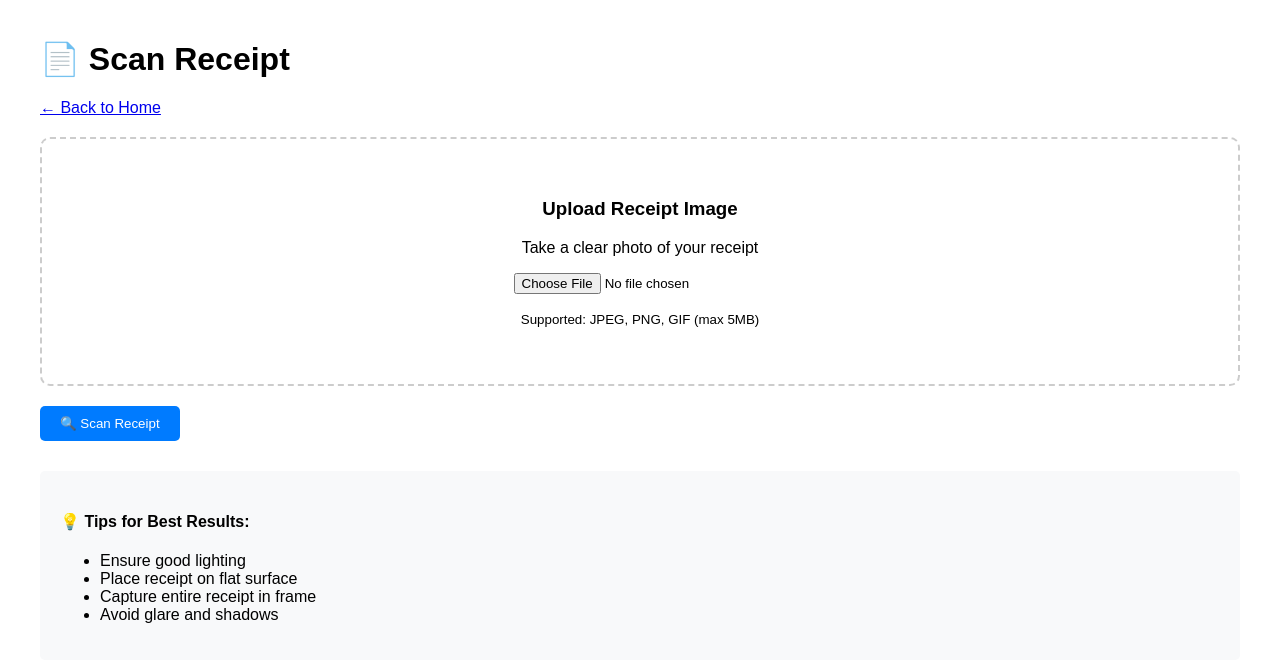
After one commit to n3mo1101/cc6-expense-tracker, a Django app: page /upload-receipt/ in a window 1280 px wide. The commit adds this page. Shown: the top 662 px of the page. Run offline with Django 5.2, Linux system fonts and the light colour scheme; the visitor is signed in with stand-in values (Sample User, id 1).

Commit message:
Added gemini support for receipt scanner

```diff
--- a/projectsite/expense_tracker/urls.py
+++ b/projectsite/expense_tracker/urls.py
@@ -8,4 +8,6 @@ urlpatterns = [
     path('charts/', views.quickchart_dashboard, name='charts'),  # New charts page
     path('login/', auth_views.LoginView.as_view(template_name='expense_tracker/login.html'), name='login'),
     path('logout/', views.logout_view, name='logout'),
+    path('upload-receipt/', views.upload_receipt, name='upload_receipt'),
+    path('confirm-receipt/', views.confirm_receipt, name='confirm_receipt'),
 ]
--- a/projectsite/expense_tracker/views.py
+++ b/projectsite/expense_tracker/views.py
@@ -1,9 +1,11 @@
 # expense_tracker/views.py
-from django.shortcuts import render
+from django.shortcuts import render, redirect
 from django.contrib.auth.decorators import login_required
-from django.http import HttpResponse
+from django.contrib.auth import logout
 from .models import UserProfile, ExpenseCategory, Budget, Expense, Income
 from .quickchart import QuickChartService
+from django.contrib import messages
+import os
 
 def home(request):
     """Simple home page that just says 'Home Page'"""
@@ -73,10 +75,62 @@ def view_data(request):
 
     return render(request, 'expense_tracker/viewdata.html', context)
 
-from django.shortcuts import redirect
-from django.contrib.auth import logout
 
 def logout_view(request):
     """Simple logout view"""
     logout(request)
     return redirect('home')
+
+
+import os
+import logging
+
+logger = logging.getLogger(__name__)
+
+def get_receipt_scanner():
+        from .gemini import GeminiReceiptScanner
+        return GeminiReceiptScanner()
+
+@login_required
+def upload_receipt(request):
+    """Handle receipt upload with AI scanning"""
+    if request.method == 'POST' and request.FILES.get('receipt_image'):
+        try:
+            image_file = request.FILES['receipt_image']
+
+            # Validate file
+            if image_file.size > 10 * 1024 * 1024:  # 10MB
+                messages.error(request, 'File too large (max 10MB)')
+                return redirect('upload_receipt')
+
+            # Use AI scanner
+            scanner = get_receipt_scanner()
+            scan_result = scanner.scan_receipt(image_file)
+
+            if 'error' in scan_result:
+                messages.error(request, f"AI scan failed: {scan_result['error']}")
+                return redirect('upload_receipt')
+
+            # Store enhanced results
+            request.session['pending_expense'] = {
+                'amount': scan_result.get('amount'),
+                'date': scan_result.get('date').isoformat() if scan_result.get('date') else None,
+                'merchant': scan_result.get('merchant'),
+                'tax': scan_result.get('tax'),
+                'category': scan_result.get('category'),
+                'line_items': scan_result.get('line_items', []),
+                'confidence': scan_result.get('confidence', 'unknown')
+            }
+
+            messages.success(request, '✅ Receipt scanned successfully!')
+            return redirect('confirm_receipt')
+
+        except Exception as e:
+            logger.error(f"Receipt upload error: {str(e)}")
+            messages.error(request, 'Error processing receipt')
+
+    return render(request, 'expense_tracker/upload_receipt.html')
+
+@login_required
+def confirm_receipt(request):
+    return render(request, 'expense_tracker/confirm_receipt.html')
--- a/projectsite/projectsite/settings.py
+++ b/projectsite/projectsite/settings.py
@@ -11,7 +11,11 @@ https://docs.djangoproject.com/en/5.2/ref/settings/
 """
 
 from pathlib import Path
+from dotenv import load_dotenv
 import os
+
+# Load .env file
+load_dotenv()
 
 # Build paths inside the project like this: BASE_DIR / 'subdir'.
 BASE_DIR = Path(__file__).resolve().parent.parent
@@ -61,6 +65,7 @@ TEMPLATES = [
         "APP_DIRS": True,
         "OPTIONS": {
             "context_processors": [
+                "django.template.context_processors.debug",
                 "django.template.context_processors.request",
                 "django.contrib.auth.context_processors.auth",
                 "django.contrib.messages.context_processors.messages",
--- a/projectsite/templates/expense_tracker/home.html
+++ b/projectsite/templates/expense_tracker/home.html
@@ -14,6 +14,7 @@
                 {% if user.is_authenticated %}
                     <a href="/viewdata/">View Test Data</a> |
                     <a href='/charts/'>📊 View Charts</a> |
+                    <a href='/upload-receipt/'>📄 Scan Receipt</a> |
                     <a href="/logout/">Logout</a> |
                     Welcome, {{ user.username }}!
                 {% else %}
--- /dev/null
+++ b/projectsite/templates/expense_tracker/upload_receipt.html
@@ -0,0 +1,60 @@
+<!DOCTYPE html>
+<html>
+<head>
+    <title>Scan Receipt</title>
+    <style>
+        body { font-family: Arial, sans-serif; margin: 40px; }
+        .upload-area {
+            border: 2px dashed #ccc;
+            padding: 40px;
+            text-align: center;
+            border-radius: 10px;
+            margin: 20px 0;
+        }
+        .btn {
+            background: #007bff;
+            color: white;
+            padding: 10px 20px;
+            text-decoration: none;
+            border: none;
+            border-radius: 5px;
+            cursor: pointer;
+        }
+    </style>
+</head>
+<body>
+    <h1>📄 Scan Receipt</h1>
+    <a href="/">← Back to Home</a>
+
+    {% if messages %}
+        {% for message in messages %}
+            <div style="color: {% if message.tags == 'error' %}red{% else %}green{% endif %}; margin: 20px 0;">
+                {{ message }}
+            </div>
+        {% endfor %}
+    {% endif %}
+
+    <form method="post" enctype="multipart/form-data">
+        {% csrf_token %}
+
+        <div class="upload-area">
+            <h3>Upload Receipt Image</h3>
+            <p>Take a clear photo of your receipt</p>
+            <input type="file" name="receipt_image" accept="image/*" required>
+            <p><small>Supported: JPEG, PNG, GIF (max 5MB)</small></p>
+        </div>
+
+        <button type="submit" class="btn">🔍 Scan Receipt</button>
+    </form>
+
+    <div style="margin-top: 30px; padding: 20px; background: #f8f9fa; border-radius: 5px;">
+        <h4>💡 Tips for Best Results:</h4>
+        <ul>
+            <li>Ensure good lighting</li>
+            <li>Place receipt on flat surface</li>
+            <li>Capture entire receipt in frame</li>
+            <li>Avoid glare and shadows</li>
+        </ul>
+    </div>
+</body>
+</html>
```
Also changed, not shown: projectsite/expense_tracker/gemini.py (added, +64 -0 lines), projectsite/expense_tracker/openai.py (added, +65 -0 lines), projectsite/templates/expense_tracker/confirm_receipt.html (added, +128 -0 lines).
